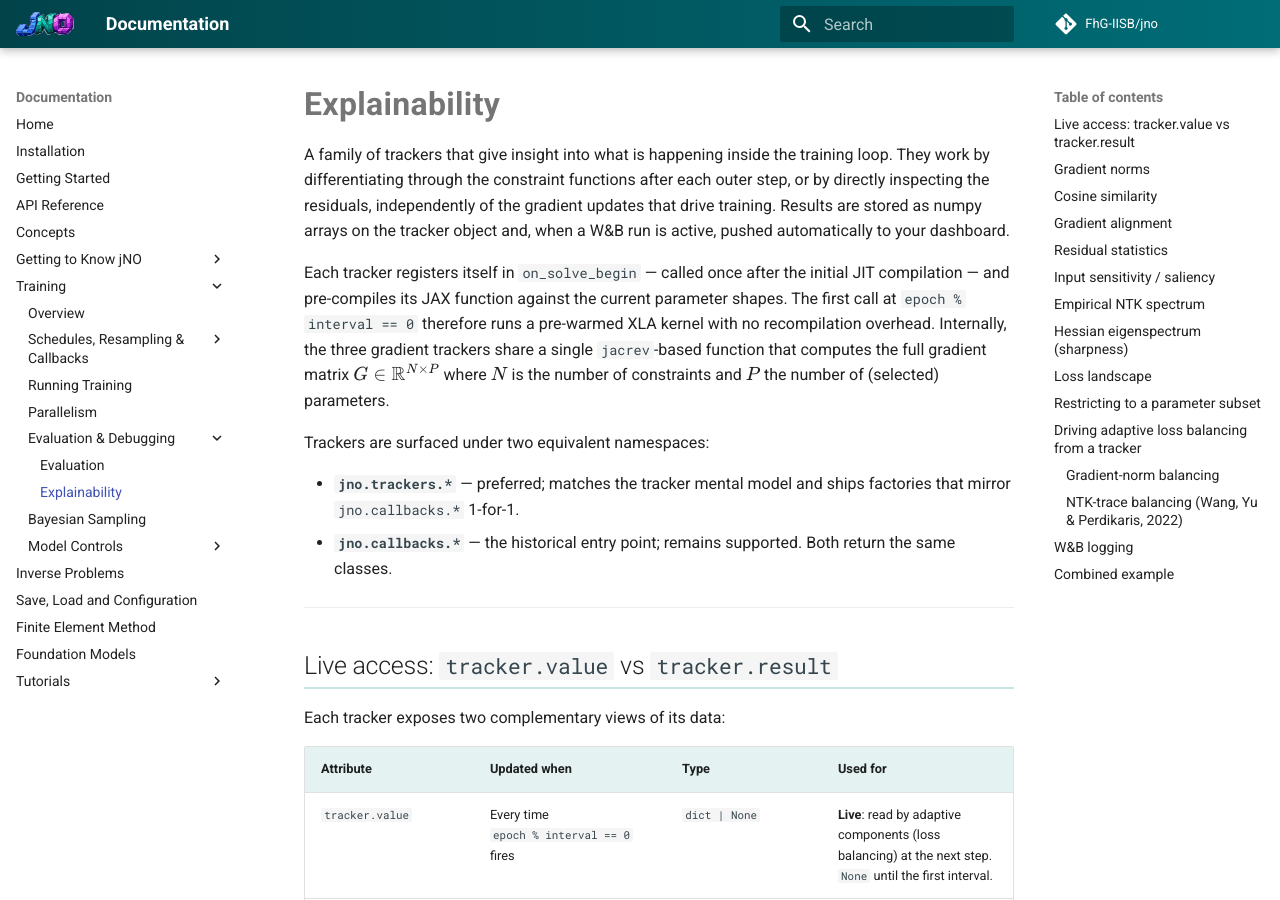
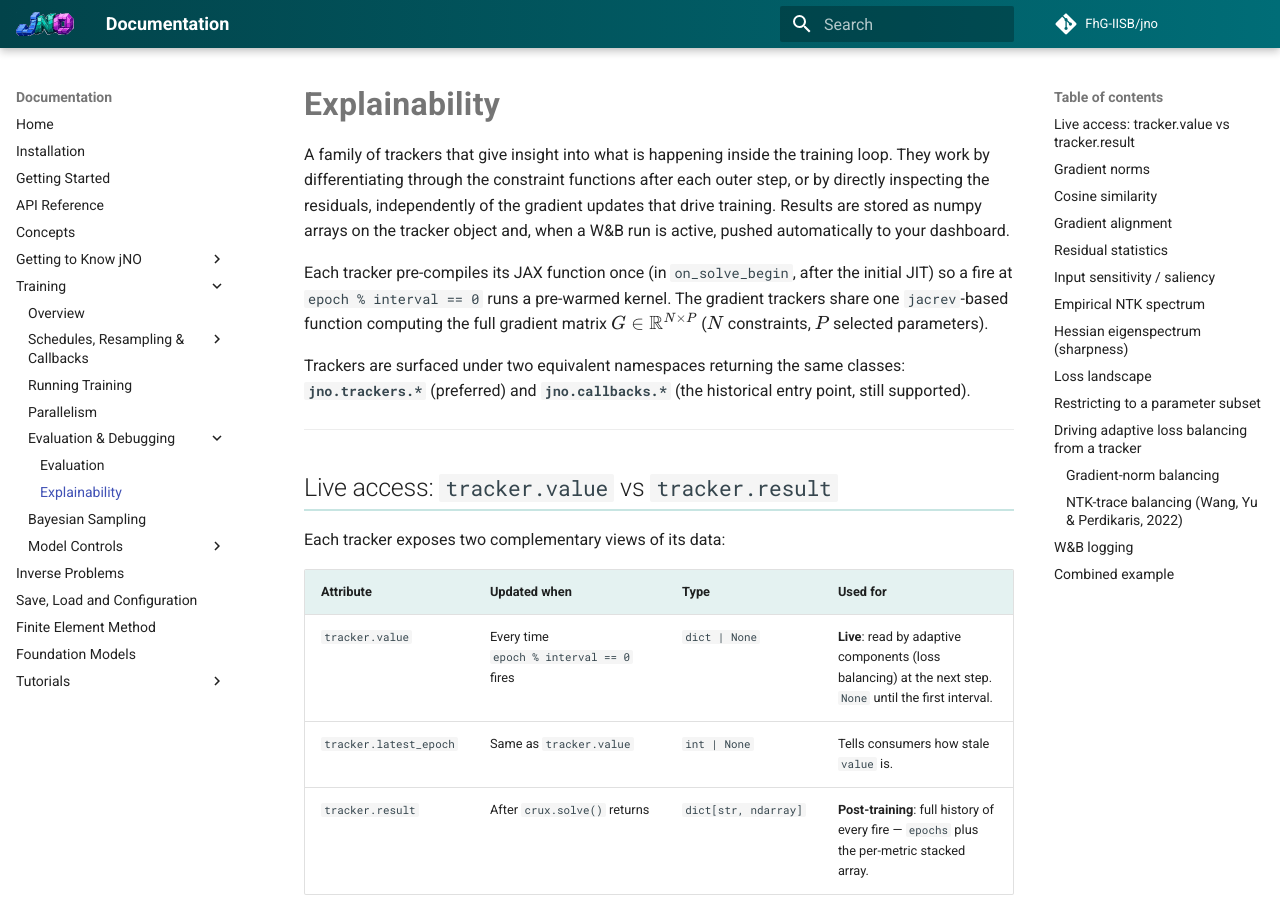
Before and after one commit to FhG-IISB/jNO, an MkDocs documentation site: the page built from docs/training/explainability.md, in a window 1280 px wide and 900 px high. Built offline with MkDocs 1.6.1 and Material for MkDocs 9.7.7, drawn with Linux system fonts in a browser that asks for light colours; comment, search, counter and statistics services are not loaded.

Commit message:
docs(explainability): compress implementation-detail intro
Light touch — this page is a clean 9-tracker reference where the result-key
and argument tables plus arXiv citations are all load-bearing, so slimming
means cutting connective/implementation prose (the on_solve_begin/XLA-warmup
mechanics, the redundant two-namespace bullets), not the catalog itself.

```diff
--- a/docs/training/explainability.md
+++ b/docs/training/explainability.md
@@ -2,12 +2,12 @@
 
 A family of trackers that give insight into what is happening inside the training loop. They work by differentiating through the constraint functions after each outer step, or by directly inspecting the residuals, independently of the gradient updates that drive training. Results are stored as numpy arrays on the tracker object and, when a W&B run is active, pushed automatically to your dashboard.
 
-Each tracker registers itself in `on_solve_begin` — called once after the initial JIT compilation — and pre-compiles its JAX function against the current parameter shapes. The first call at `epoch % interval == 0` therefore runs a pre-warmed XLA kernel with no recompilation overhead. Internally, the three gradient trackers share a single `jacrev`-based function that computes the full gradient matrix $G \in \mathbb{R}^{N \times P}$ where $N$ is the number of constraints and $P$ the number of (selected) parameters.
+Each tracker pre-compiles its JAX function once (in `on_solve_begin`, after the initial JIT) so a fire at
+`epoch % interval == 0` runs a pre-warmed kernel. The gradient trackers share one `jacrev`-based function
+computing the full gradient matrix $G \in \mathbb{R}^{N \times P}$ ($N$ constraints, $P$ selected parameters).
 
-Trackers are surfaced under two equivalent namespaces:
-
-- **`jno.trackers.*`** — preferred; matches the tracker mental model and ships factories that mirror `jno.callbacks.*` 1-for-1.
-- **`jno.callbacks.*`** — the historical entry point; remains supported. Both return the same classes.
+Trackers are surfaced under two equivalent namespaces returning the same classes: **`jno.trackers.*`**
+(preferred) and **`jno.callbacks.*`** (the historical entry point, still supported).
 
 ---
 
```
